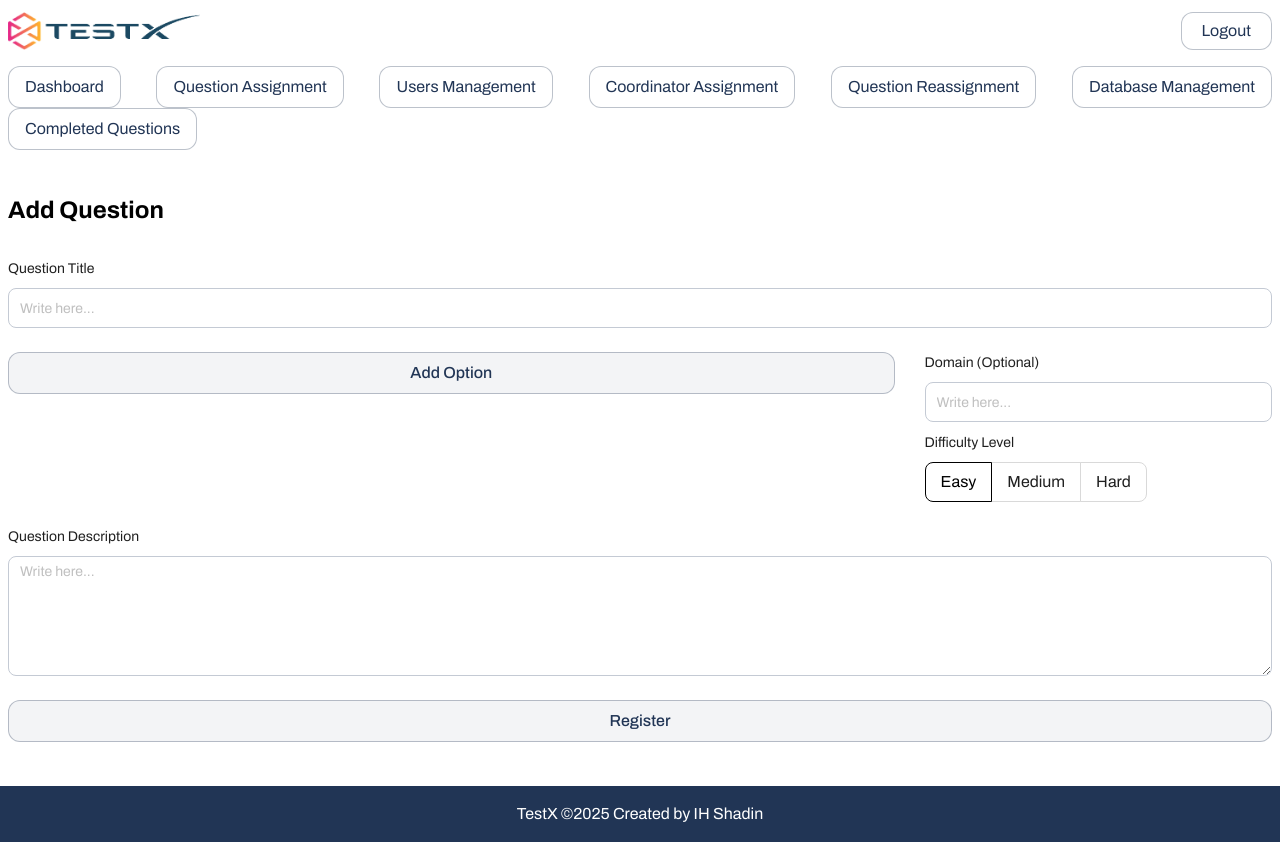
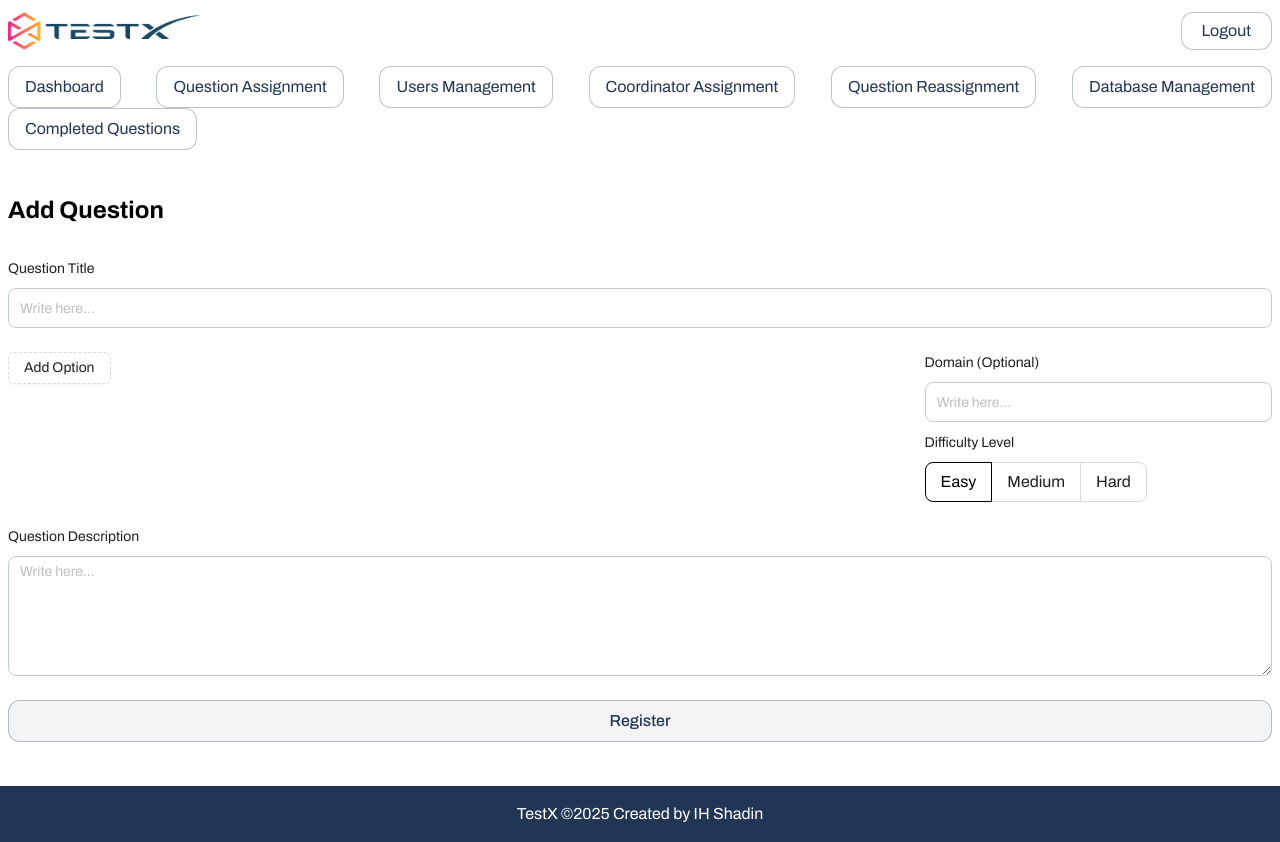
Before and after one commit to ihshadin/testx, a Next.js app: page /add-question in a window 1280 px wide. Built offline with nearby package versions, Linux system fonts and the light colour scheme.

Commit message:
add question design complete

```diff
--- a/src/app/(CommonLayout)/add-question/page.tsx
+++ b/src/app/(CommonLayout)/add-question/page.tsx
@@ -107,15 +107,13 @@ const AddQuestion = () => {
                         </div>
                       ))}
                       <Form.Item>
-                        {/* <Button type="dashed" onClick={() => add()} block>
-                          Add field
-                        </Button> */}
-                        <span
+                        <Button
+                          type="dashed"
                           onClick={() => add()}
-                          className="cursor-pointer text-base font-medium text-center block w-full bg-primary/5 hover:bg-primary text-primary hover:text-white border border-primary/30 hover:border-primary/60 px-4 py-2 rounded-xl transition duration-150"
+                          disabled={fields.length >= 4}
                         >
                           Add Option
-                        </span>
+                        </Button>
                       </Form.Item>
                     </>
                   )}
```
